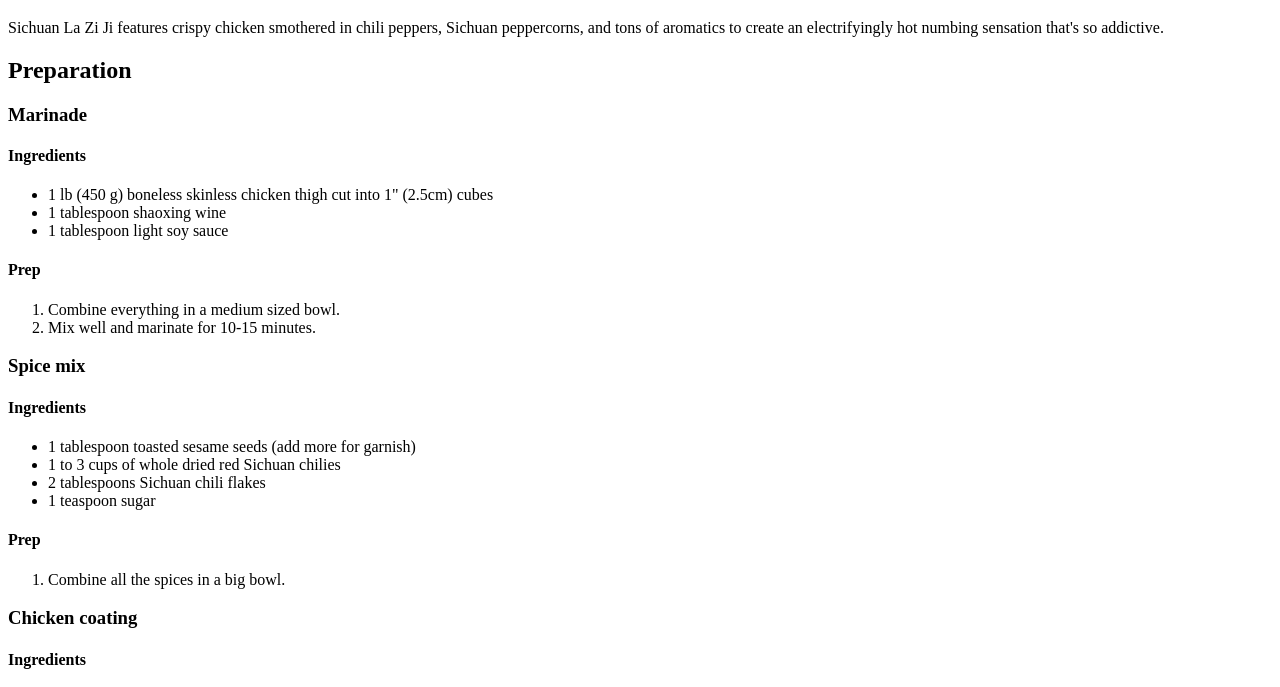
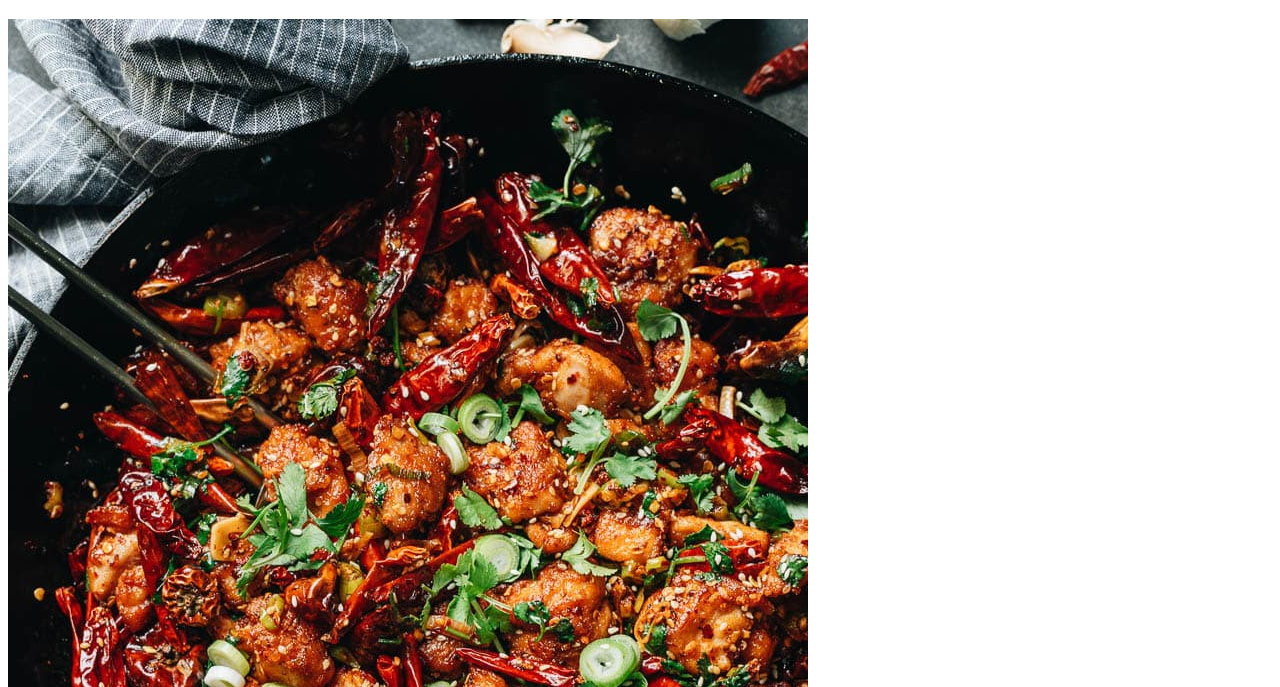
Before and after one commit to Louiaboo/odin-recipes, a plain HTML site: page recipes/mala-chicken.html in a window 1280 px wide. Shown: the part 70-757 px from the top of the page. Drawn offline with Linux system fonts and the light colour scheme.

Commit message:
Add related images to images/mapo-tofu directory and edit mala-chicken.html

```diff
--- a/recipes/mala-chicken.html
+++ b/recipes/mala-chicken.html
@@ -6,6 +6,7 @@
     </head>
     <body>
         <h1>Sichuan Mala Chicken (辣子鸡)</h1>
+        <img src="../images/mala-chicken/mala-chicken.jpg" alt="Mala Chicken">
         <p>Sichuan La Zi Ji features crispy chicken smothered in chili peppers, Sichuan
             peppercorns, and tons of aromatics to create an electrifyingly hot numbing sensation
             that&#39;s so addictive.</p>
```
Also changed, not shown: images/mapo-tofu/step-1.jpg (added), images/mapo-tofu/step-2.jpg (added), images/mapo-tofu/step-3.jpg (added), images/mapo-tofu/step-4.jpg (added), images/mapo-tofu/step-5.jpg (added), images/mapo-tofu/step-6.jpg (added).
